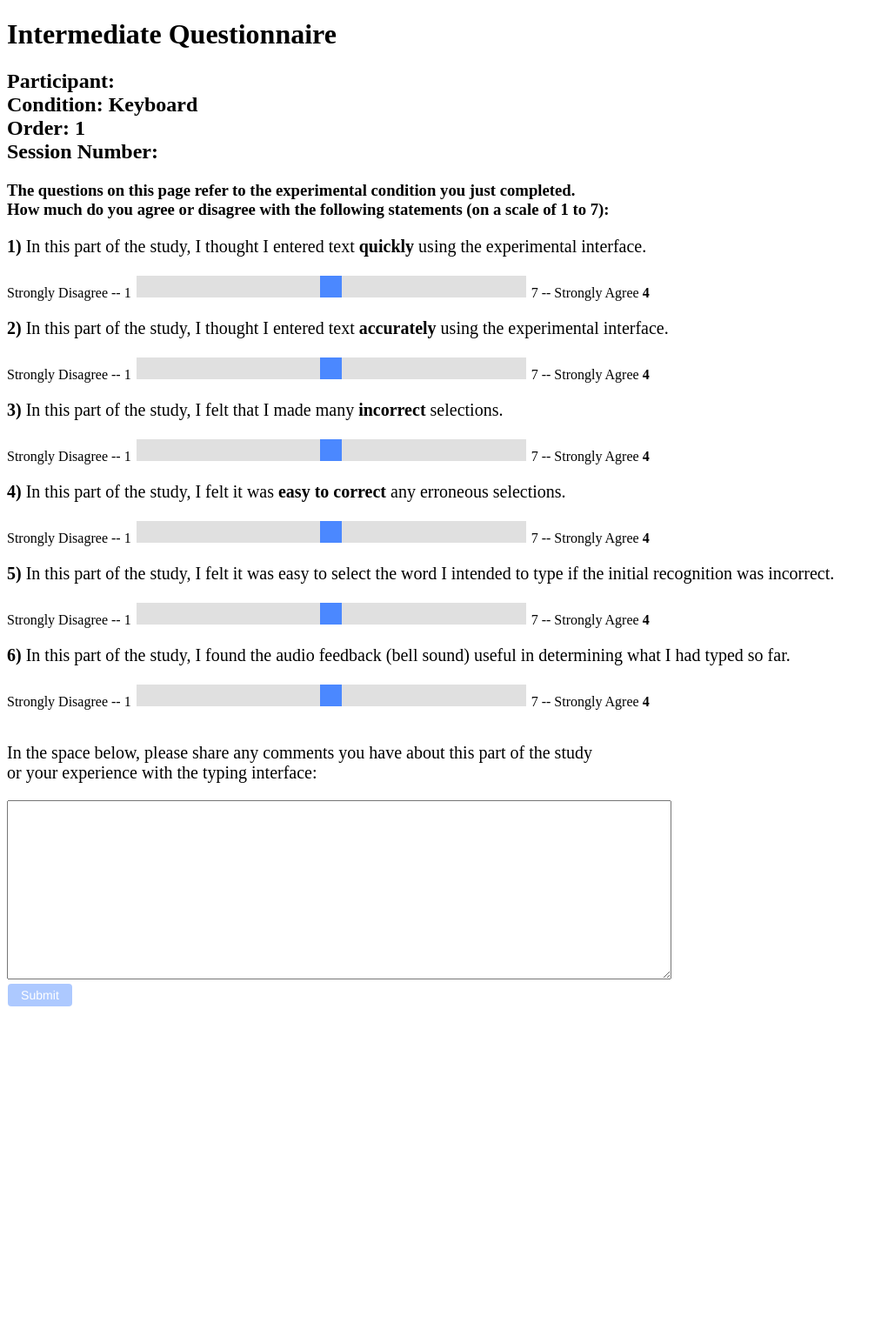
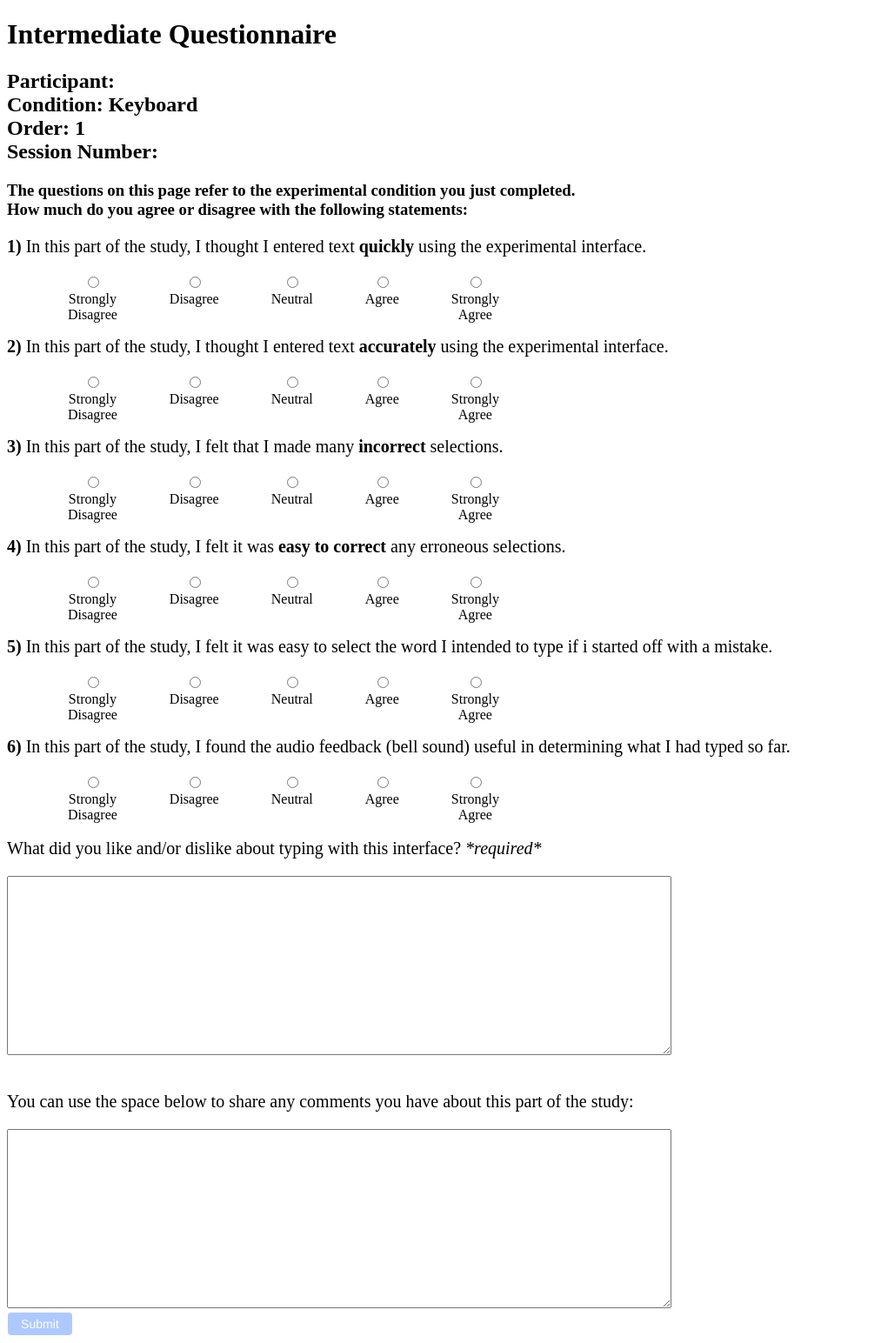
Before and after one commit to nbonaker/NomonWeb, a PHP site: page /html/questionnaire_intermediate.html in a window 1280 px wide. Shown: the whole page at 87% size, without its empty margins (0-1013 px from the left). Before the commit the page ends 1157 px from the top, so only its background shows below. Run offline with PHP 8.4, Linux system fonts and the light colour scheme; some libraries are stand-ins or nearby versions.

Commit message:
--updated survey and tlx interface for readability

```diff
--- a/html/questionnaire_intermediate.html
+++ b/html/questionnaire_intermediate.html
@@ -7,43 +7,17 @@
 <head>
 <style>
 p {
-  font-size: 20px;
-}
-.slidecontainer {
-    display: inline;
-    text-align: center;
-    width: 100%;
-}
-.slider {
-    -webkit-appearance: none;
-    width: 35vw ;
-    height: 25px;
-    background: #d3d3d3;
-    outline: none;
-    opacity: 0.7;
-    -webkit-transition: .2s;
-    transition: opacity .2s;
+    font-size: 20px;
 }
 
-.slider:hover {
-  opacity: 1;
+.likert li {
+  float: left;
+  list-style-type: none;
+  text-align: center;
+  margin-right: 30px;
+  margin-left: 30px;
 }
 
-.slider::-webkit-slider-thumb {
-  -webkit-appearance: none;
-  appearance: none;
-  width: 25px;
-  height: 25px;
-  background: #0056ff;
-  cursor: pointer;
-}
-
-.slider::-moz-range-thumb {
-  width: 25px;
-  height: 25px;
-  background: #0056ff;
-  cursor: pointer;
-}
 textarea {
     font-family: "Lucida Console", Monaco;
     font-size: 20pt ;
@@ -78,62 +52,148 @@ textarea {
         Session Number: <span id="session_text">?</span></h2>
 
     <h3>The questions on this page refer to the experimental condition you just completed.<br>
-    How much do you agree or disagree with the following statements (on a scale of 1 to 7):</h3>
+    How much do you agree or disagree with the following statements:</h3>
+
 
     <p><b>1)</b> In this part of the study, I thought I entered text <b>quickly</b> using the experimental interface.</p>
-    <div class="slidecontainer">
-        <label for="slider1" class="label toprow">Strongly Disagree -- 1</label>
-        <input type="range" min="1" max="7" value="4" class="slider" id="slider1">
-        <label for="slider1" class="label toprow">7 -- Strongly Agree</label>
-        <label for="slider1" class="label toprow"><b><span id="slider1_value"></span></b></label>
-    </div>
+    <ul class="likert">
+        <li><input type="radio" onclick="allow_submit();" name="q1" value="1" /><br>
+        Strongly<br>
+        Disagree</li>
+
+        <li><input type="radio" onclick="allow_submit();" name="q1" value="2" /><br>
+        Disagree</li>
+
+        <li><input type="radio" onclick="allow_submit();" name="q1" value="3" /><br>
+        Neutral</li>
+
+        <li><input type="radio" onclick="allow_submit();" name="q1" value="4" /><br>
+        Agree</li>
+
+        <li><input type="radio" onclick="allow_submit();" name="q1" value="5" /><br>
+        Strongly<br>
+        Agree</li>
+        <br>
+    </ul>
+    <br>
 
     <p><b>2)</b>  In this part of the study, I thought I entered text <b>accurately</b> using the experimental interface.</p>
-    <div class="slidecontainer">
-        <label for="slider2" class="label toprow">Strongly Disagree -- 1</label>
-        <input type="range" min="1" max="7" value="4" class="slider" id="slider2">
-        <label for="slider2" class="label toprow">7 -- Strongly Agree</label>
-        <label for="slider2" class="label toprow"><b><span id="slider2_value"></span></b></label>
-    </div>
+    <ul class="likert">
+        <li><input type="radio" onclick="allow_submit();" name="q2" value="1" /><br>
+        Strongly<br>
+        Disagree</li>
+
+        <li><input type="radio" onclick="allow_submit();" name="q2" value="2" /><br>
+        Disagree</li>
+
+        <li><input type="radio" onclick="allow_submit();" name="q2" value="3" /><br>
+        Neutral</li>
+
+        <li><input type="radio" onclick="allow_submit();" name="q2" value="4" /><br>
+        Agree</li>
+
+        <li><input type="radio" onclick="allow_submit();" name="q2" value="5" /><br>
+        Strongly<br>
+        Agree</li>
+        <br>
+    </ul>
+    <br>
 
     <p><b>3)</b>  In this part of the study, I felt that I made many <b>incorrect</b> selections.</p>
-    <div class="slidecontainer">
-        <label for="slider3" class="label toprow">Strongly Disagree -- 1</label>
-        <input type="range" min="1" max="7" value="4" class="slider" id="slider3">
-        <label for="slider3" class="label toprow">7 -- Strongly Agree</label>
-        <label for="slider3" class="label toprow"><b><span id="slider3_value"></span></b></label>
-    </div>
+    <ul class="likert">
+        <li><input type="radio" onclick="allow_submit();" name="q3" value="1" /><br>
+        Strongly<br>
+        Disagree</li>
+
+        <li><input type="radio" onclick="allow_submit();" name="q3" value="2" /><br>
+        Disagree</li>
+
+        <li><input type="radio" onclick="allow_submit();" name="q3" value="3" /><br>
+        Neutral</li>
+
+        <li><input type="radio" onclick="allow_submit();" name="q3" value="4" /><br>
+        Agree</li>
+
+        <li><input type="radio" onclick="allow_submit();" name="q3" value="5" /><br>
+        Strongly<br>
+        Agree</li>
+        <br>
+    </ul>
+    <br>
 
     <p><b>4)</b>  In this part of the study, I felt it was <b>easy to correct</b> any erroneous selections.</p>
-    <div class="slidecontainer">
-        <label for="slider4" class="label toprow">Strongly Disagree -- 1</label>
-        <input type="range" min="1" max="7" value="4" class="slider" id="slider4">
-        <label for="slider4" class="label toprow">7 -- Strongly Agree</label>
-        <label for="slider4" class="label toprow"><b><span id="slider4_value"></span></b></label>
-    </div>
+    <ul class="likert">
+        <li><input type="radio" onclick="allow_submit();" name="q4" value="1" /><br>
+        Strongly<br>
+        Disagree</li>
 
-    <p><b>5)</b>  In this part of the study, I felt it was easy to select the word I intended to type if the initial recognition
-was incorrect.</p>
-    <div class="slidecontainer">
-        <label for="slider5" class="label toprow">Strongly Disagree -- 1</label>
-        <input type="range" min="1" max="7" value="4" class="slider" id="slider5">
-        <label for="slider5" class="label toprow">7 -- Strongly Agree</label>
-        <label for="slider5" class="label toprow"><b><span id="slider5_value"></span></b></label>
-    </div>
+        <li><input type="radio" onclick="allow_submit();" name="q4" value="2" /><br>
+        Disagree</li>
+
+        <li><input type="radio" onclick="allow_submit();" name="q4" value="3" /><br>
+        Neutral</li>
+
+        <li><input type="radio" onclick="allow_submit();" name="q4" value="4" /><br>
+        Agree</li>
+
+        <li><input type="radio" onclick="allow_submit();" name="q4" value="5" /><br>
+        Strongly<br>
+        Agree</li>
+        <br>
+    </ul>
+    <br>
+
+    <p><b>5)</b>  In this part of the study, I felt it was easy to select the word I intended to type if i started off with a mistake.</p>
+    <ul class="likert">
+        <li><input type="radio" onclick="allow_submit();" name="q5" value="1" /><br>
+        Strongly<br>
+        Disagree</li>
+
+        <li><input type="radio" onclick="allow_submit();" name="q5" value="2" /><br>
+        Disagree</li>
+
+        <li><input type="radio" onclick="allow_submit();" name="q5" value="3" /><br>
+        Neutral</li>
+
+        <li><input type="radio" onclick="allow_submit();" name="q5" value="4" /><br>
+        Agree</li>
+
+        <li><input type="radio" onclick="allow_submit();" name="q5" value="5" /><br>
+        Strongly<br>
+        Agree</li>
+        <br>
+    </ul>
+    <br>
 
     <p><b>6)</b>  In this part of the study, I found the audio feedback (bell sound) useful in determining what I had typed
 so far.</p>
-    <div class="slidecontainer">
-        <label for="slider6" class="label toprow">Strongly Disagree -- 1</label>
-        <input type="range" min="1" max="7" value="4" class="slider" id="slider6">
-        <label for="slider6" class="label toprow">7 -- Strongly Agree</label>
-        <label for="slider6" class="label toprow"><b><span id="slider6_value"></span></b></label>
-    </div>
+    <ul class="likert">
+        <li><input type="radio" onclick="allow_submit();" name="q6" value="1" /><br>
+        Strongly<br>
+        Disagree</li>
+
+        <li><input type="radio" onclick="allow_submit();" name="q6" value="2" /><br>
+        Disagree</li>
+
+        <li><input type="radio" onclick="allow_submit();" name="q6" value="3" /><br>
+        Neutral</li>
+
+        <li><input type="radio" onclick="allow_submit();" name="q6" value="4" /><br>
+        Agree</li>
+
+        <li><input type="radio" onclick="allow_submit();" name="q6" value="5" /><br>
+        Strongly<br>
+        Agree</li>
+    </ul>
+    <br><br>
 
     <div>
-        <br><p>In the space below, please share any comments you have about this part of the study <br>or your
-        experience with the typing interface:</p>
-        <textarea id="output_textbox"></textarea>
+        <br><p>What did you like and/or dislike about typing with this interface? <i>*required*</i></p>
+        <textarea id="fr_1"></textarea>
+    </div>
+    <div>
+        <br><p>You can use the space below to share any comments you have about this part of the study:</p>
+        <textarea id="fr_2"></textarea>
     </div>
 
     <input class='btn unclickable' type="button" id = "submit_button" value = "Submit"/>
@@ -160,76 +220,24 @@ so far.</p>
 
 
 
-    var slider1_changed = false;
-    var slider1 = document.getElementById("slider1");
-    var slider1_output = document.getElementById("slider1_value");
-    slider1_output.innerHTML = slider1.value;
-    slider1.oninput = function() {
-        slider1_changed = true;
-        slider1_output.innerHTML = slider1.value;
-        allow_submit();
-    };
-
-    var slider2_changed = false;
-    var slider2 = document.getElementById("slider2");
-    var slider2_output = document.getElementById("slider2_value");
-    slider2_output.innerHTML = slider2.value;
-    slider2.oninput = function() {
-        slider2_changed = true;
-        slider2_output.innerHTML = slider2.value;
-        allow_submit();
-    };
-
-    var slider3_changed = false;
-    var slider3 = document.getElementById("slider3");
-    var slider3_output = document.getElementById("slider3_value");
-    slider3_output.innerHTML = slider3.value;
-    slider3.oninput = function() {
-        slider3_changed = true;
-        slider3_output.innerHTML = slider3.value;
-        allow_submit();
-    };
-
-    var slider4_changed = false;
-    var slider4 = document.getElementById("slider4");
-    var slider4_output = document.getElementById("slider4_value");
-    slider4_output.innerHTML = slider4.value;
-    slider4.oninput = function() {
-        slider4_changed = true;
-        slider4_output.innerHTML = slider4.value;
-        allow_submit();
-    };
-
-    var slider5_changed = false;
-    var slider5 = document.getElementById("slider5");
-    var slider5_output = document.getElementById("slider5_value");
-    slider5_output.innerHTML = slider5.value;
-    slider5.oninput = function() {
-        slider5_changed = true;
-        slider5_output.innerHTML = slider5.value;
-        allow_submit();
-    };
-
-    var slider6_changed = false;
-    var slider6 = document.getElementById("slider6");
-    var slider6_output = document.getElementById("slider6_value");
-    slider6_output.innerHTML = slider6.value;
-    slider6.oninput = function() {
-        slider6_changed = true;
-        slider6_output.innerHTML = slider6.value;
-        allow_submit();
-    };
-
-    var response_box = document.getElementById("output_textbox");
-    response_box.oninput = function() {
+    var response_box_1 = document.getElementById("fr_1");
+    var response_box_2 = document.getElementById("fr_2");
+    response_box_1.oninput = function() {
         allow_submit();
     }
 
     send_button = document.getElementById("submit_button");
 
     function allow_submit(){
-        if (slider1_changed && slider2_changed && slider3_changed && slider4_changed && slider5_changed
-            && slider6_changed && response_box.value !== ""){
+        var q1_checked = document.querySelector('input[name="q1"]:checked') != null;
+        var q2_checked = document.querySelector('input[name="q2"]:checked') != null;
+        var q3_checked = document.querySelector('input[name="q3"]:checked') != null;
+        var q4_checked = document.querySelector('input[name="q4"]:checked') != null;
+        var q5_checked = document.querySelector('input[name="q5"]:checked') != null;
+        var q6_checked = document.querySelector('input[name="q6"]:checked') != null;
+
+        if (q1_checked && q2_checked && q3_checked && q4_checked && q5_checked
+            && q6_checked && response_box_1.value !== ""){
             send_button.onclick = send_data;
             send_button.className = 'btn clickable'
         }
@@ -242,15 +250,17 @@ so far.</p>
         post_data["order"] = order;
         post_data["session"] = session;
 
-        post_data["q1"] = slider1.value;
-        post_data["q2"] = slider2.value;
-        post_data["q3"] = slider3.value;
-        post_data["q4"] = slider4.value;
-        post_data["q5"] = slider5.value;
-        post_data["q6"] = slider6.value;
+        post_data["q1"] = document.querySelector('input[name="q1"]:checked').value;
+        post_data["q2"] = document.querySelector('input[name="q2"]:checked').value;
+        post_data["q3"] = document.querySelector('input[name="q3"]:checked').value;
+        post_data["q4"] = document.querySelector('input[name="q4"]:checked').value;
+        post_data["q5"] = document.querySelector('input[name="q5"]:checked').value;
+        post_data["q6"] = document.querySelector('input[name="q6"]:checked').value;
 
-        var free_response_text = response_box.value;
-        post_data["fr1"] = free_response_text.replace(new RegExp("'", "g"), "8");
+        var fr_1_text = response_box_1.value;
+        post_data["fr1"] = fr_1_text.replace(new RegExp("'", "g"), "8");
+        var fr_2_text = response_box_2.value;
+        post_data["fr2"] = fr_2_text.replace(new RegExp("'", "g"), "8");
         console.log(post_data);
 
         $.ajax({
@@ -273,7 +283,7 @@ so far.</p>
                     partial_session.toString(), "&full=false");
                 window.open(url, "_self");
             } else {
-                window.close();
+                // window.close();
             }
         });
     }
```
Also changed, not shown: html/tlx.html (+103 -44 lines), php/init_study.php (+10 -0 lines), php/send_survey_int.php (+5 -4 lines).
